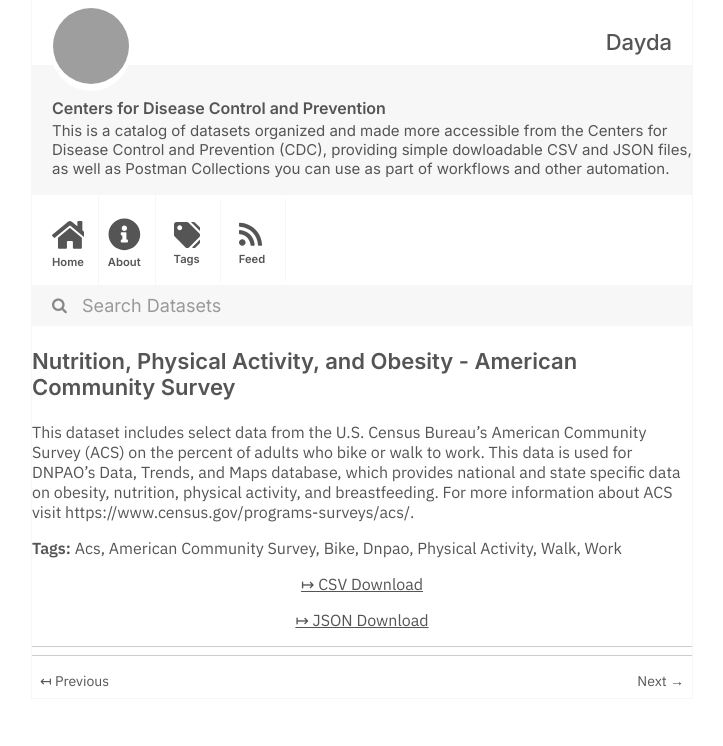
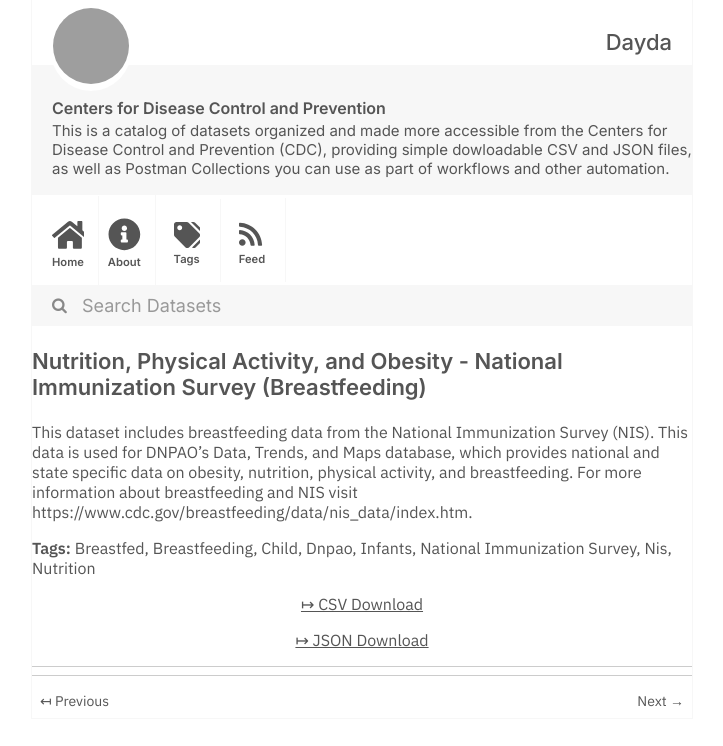
Before and after one commit to dayda-entities/centers-for-disease-control-and-prevention, a Jekyll site: the page built from _posts/2020-11-12-nutrition-physical-activity-an.md, in a window 1280 px wide, cut to the strip 0-746 px from the top of the page. Shown: the whole strip, without its empty margins (278-1001 px from the left). Built offline with Jekyll 4.4.1, drawn with Linux system fonts in a browser that asks for light colours; grey boxes are pictures that could not be loaded.

Commit message:
Publish Data

```diff
--- a/_posts/2020-11-12-nutrition-physical-activity-an.md
+++ b/_posts/2020-11-12-nutrition-physical-activity-an.md
@@ -1,21 +1,24 @@
 ---
-title: 'Nutrition, Physical Activity, and Obesity - American Community Survey'
-created: '2020-11-12T12:13:35.190764'
-modified: '2021-04-21T19:17:42.960982'
+title: >-
+  Nutrition, Physical Activity, and Obesity - National Immunization Survey
+  (Breastfeeding)
+created: '2020-11-12T12:13:33.531680'
+modified: '2021-04-21T19:17:37.605755'
 state: active
 type: dataset
 tags:
-  - Acs
-  - American Community Survey
-  - Bike
+  - Breastfed
+  - Breastfeeding
+  - Child
   - Dnpao
-  - Physical Activity
-  - Walk
-  - Work
+  - Infants
+  - National Immunization Survey
+  - Nis
+  - Nutrition
 groups: []
-csv_url: 'https://data.cdc.gov/api/views/8mrp-rmkw/rows.csv?accessType=DOWNLOAD'
-json_url: 'https://data.cdc.gov/api/views/8mrp-rmkw/rows.json?accessType=DOWNLOAD'
+csv_url: 'https://data.cdc.gov/api/views/8hxn-cvik/rows.csv?accessType=DOWNLOAD'
+json_url: 'https://data.cdc.gov/api/views/8hxn-cvik/rows.json?accessType=DOWNLOAD'
 layout: post
 
 ---
-This dataset includes select data from the U.S. Census Bureau's American Community Survey (ACS) on the percent of adults who bike or walk to work. This data is used for DNPAO's Data, Trends, and Maps database, which provides national and state specific data on obesity, nutrition, physical activity, and breastfeeding. For more information about ACS visit https://www.census.gov/programs-surveys/acs/.
+This dataset includes breastfeeding data from the National Immunization Survey (NIS). This data is used for DNPAO's Data, Trends, and Maps database, which provides national and state specific data on obesity, nutrition, physical activity, and breastfeeding. For more information about breastfeeding and NIS visit https://www.cdc.gov/breastfeeding/data/nis_data/index.htm.
```
